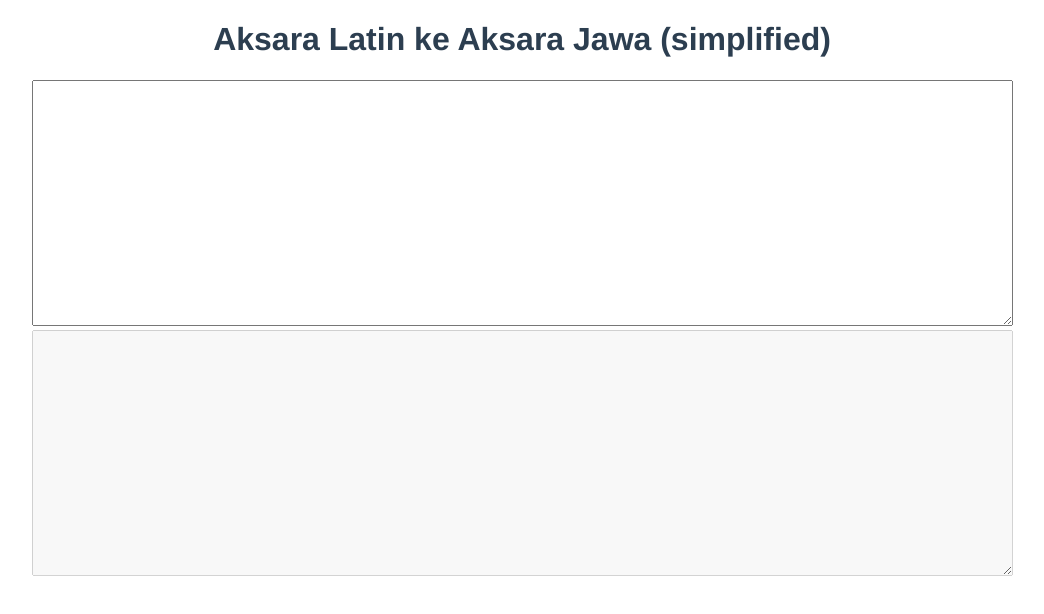
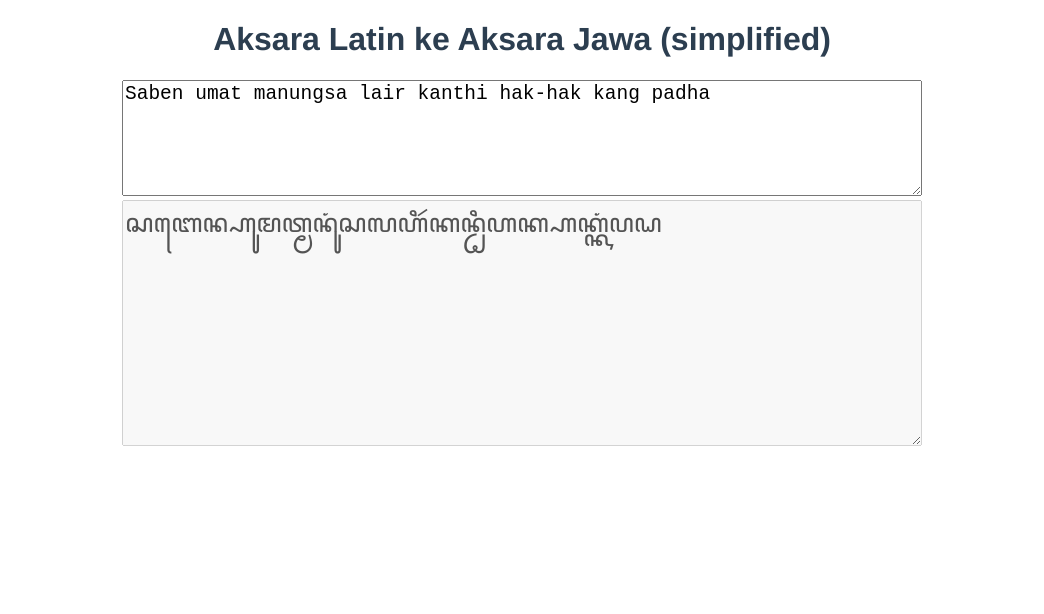
Before and after one commit to stoikal/carakan, a Vue app: page / in a window 1280 px wide. Shown: the top 614 px of the page, without its empty margins (118-1162 px from the left). Built offline with nearby package versions, Linux system fonts and the light colour scheme.

Commit message:
update styling

```diff
--- a/package.json
+++ b/package.json
@@ -6,6 +6,7 @@
     "serve": "vue-cli-service serve",
     "build": "vue-cli-service build",
     "lint": "vue-cli-service lint",
+    "predeploy": "npm run build",
     "deploy": "gh-pages -d dist"
   },
   "dependencies": {
--- a/src/App.vue
+++ b/src/App.vue
@@ -1,9 +1,9 @@
 <template>
   <div id="app">
     <h1>Aksara Latin ke Aksara Jawa (simplified)</h1>
-    <textarea :value="inputText" rows="8" cols="60" @input.prevent="handleInputChange"/>
+    <textarea id="input-text" :value="inputText" rows="5" @input.prevent="handleInputChange"/>
     <br />
-    <textarea :value="resultText" rows="8" cols="60" disabled/>
+    <textarea id="output-text" :value="outputText" rows="8" disabled/>
   </div>
 </template>
 
@@ -15,11 +15,11 @@ export default Vue.extend({
   name: 'App',
   data() {
     return {
-      inputText: ''
+      inputText: 'Saben umat manungsa lair kanthi hak-hak kang padha'
     }
   },
   computed: {
-    resultText(): string {
+    outputText(): string {
       return toJavaneseScript(this.inputText)
     }
   },
@@ -34,15 +34,28 @@ export default Vue.extend({
 </script>
 
 <style>
+* {
+  box-sizing: border-box;
+}
+
 #app {
   font-family: Avenir, Helvetica, Arial, sans-serif;
   -webkit-font-smoothing: antialiased;
   -moz-osx-font-smoothing: grayscale;
   text-align: center;
   color: #2c3e50;
+  max-width: 1000px;
+  margin: 0 auto;
 }
 
 textarea {
   font-size: 2em;
+  width: 100%;
+  max-width: 800px;
+  resize: vertical;
+}
+
+#input-text {
+  font-size: 1.5em;
 }
 </style>
```
